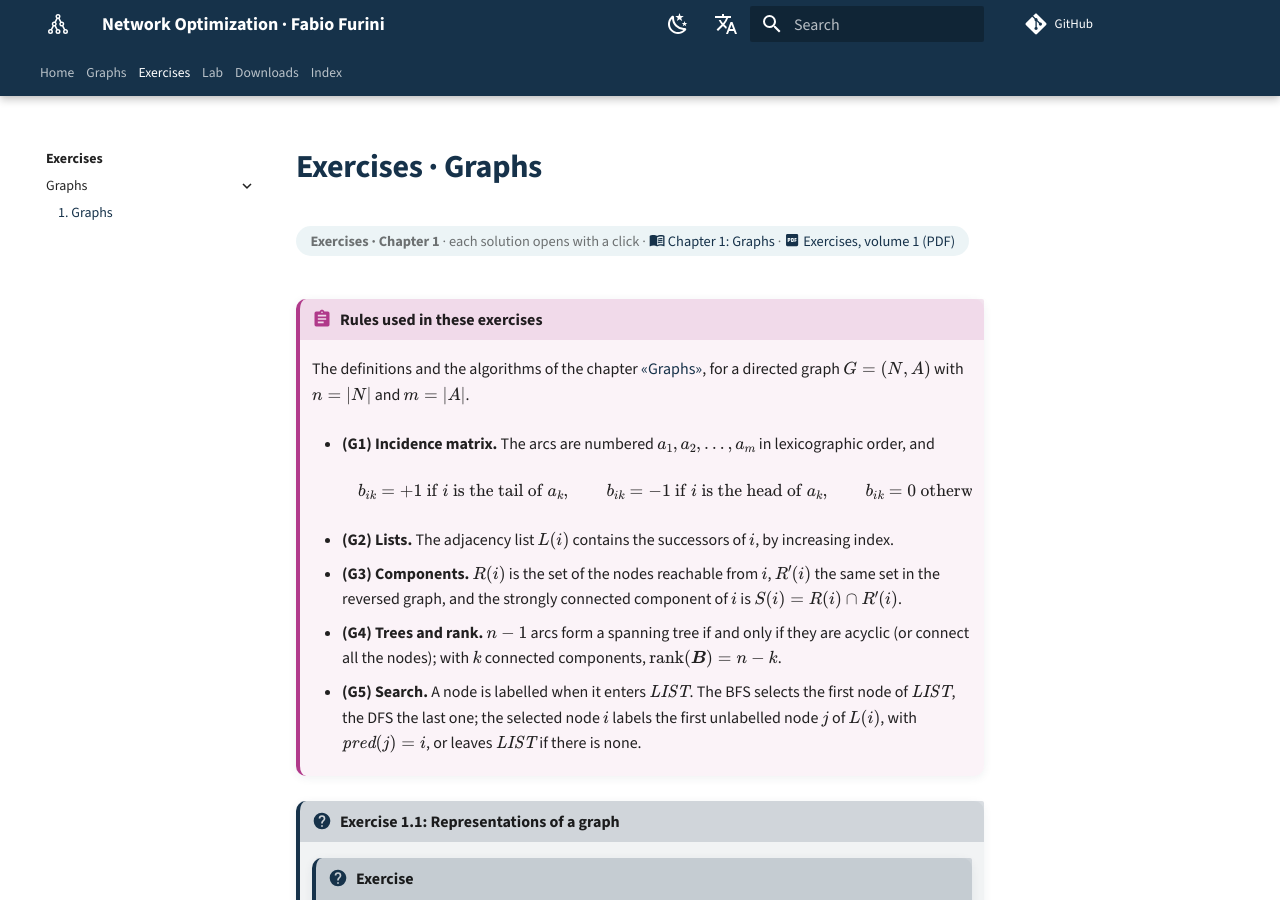
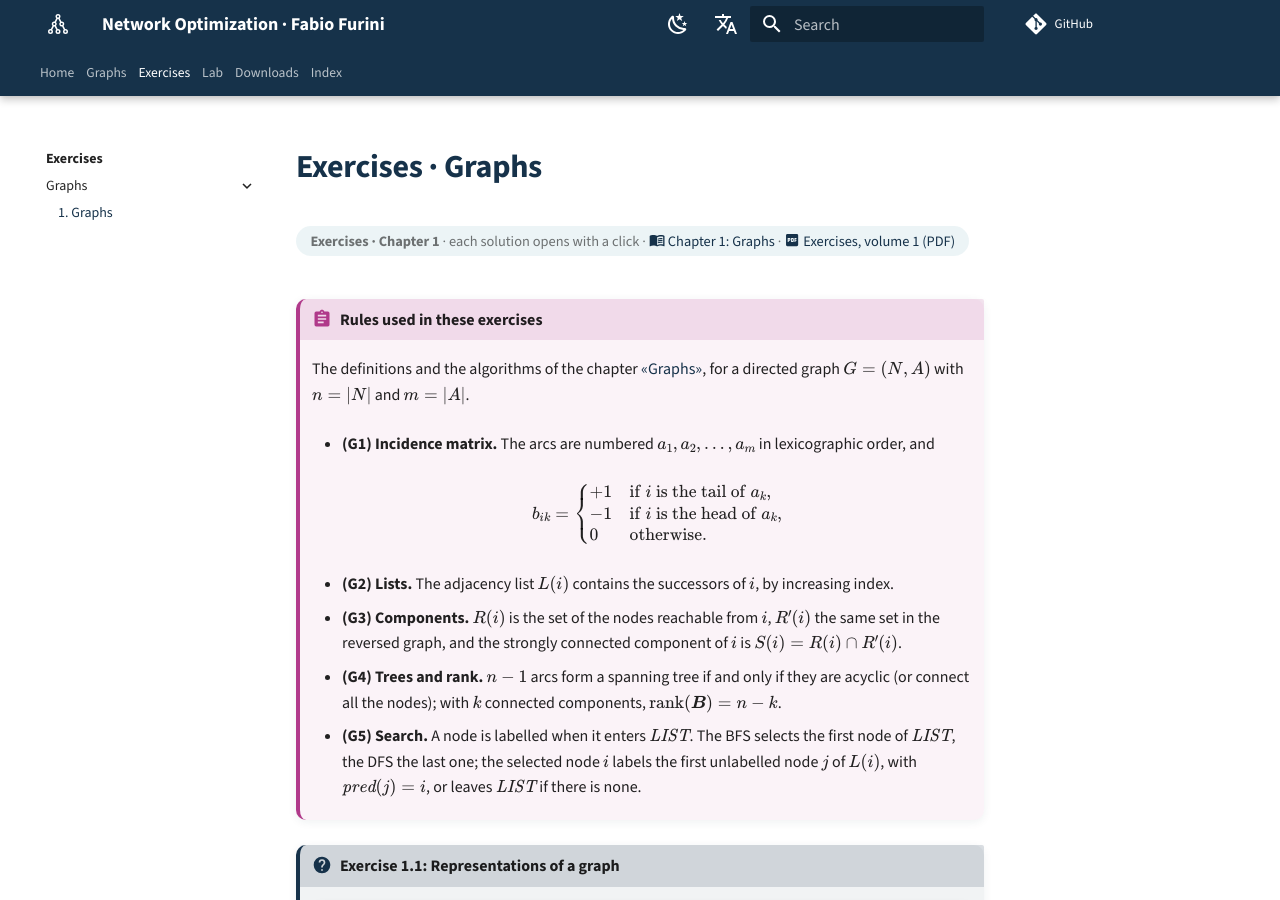
Before and after one commit to fabiofurini/network-optimization, an MkDocs documentation site: the page built from docs/exercises/graphs.md, in a window 1280 px wide and 900 px high. Built offline with MkDocs 1.6.1 and Material for MkDocs 9.7.7, drawn with Linux system fonts in a browser that asks for light colours; comment, search, counter and statistics services are not loaded.

Commit message:
Cap. 1: matrici su righe separate, passo 2 su due righe, titolo non ripetuto
Co-Authored-By: Claude Opus 5.5 <noreply@anthropic.com>

```diff
--- a/docs/exercises/graphs.md
+++ b/docs/exercises/graphs.md
@@ -17,8 +17,7 @@ title: "Exercises · Graphs"
     - **(G1)** <strong>Incidence matrix.</strong> The arcs are numbered $a_1,a_2,\dots,a_m$ in lexicographic order, and
 
         $$
-        b_{ik}=+1 \text{ if $i$ is the tail of } a_k, \qquad b_{ik}=-1 \text{ if $i$ is the head of } a_k, \qquad
-        b_{ik}=0 \text{ otherwise.}
+        b_{ik}=\begin{cases} +1 & \text{if $i$ is the tail of } a_k,\\ -1 & \text{if $i$ is the head of } a_k,\\ 0 & \text{otherwise.} \end{cases}
         $$
 
     - **(G2)** <strong>Lists.</strong> The adjacency list $L(i)$ contains the successors of $i$, by increasing index.
```
Also changed, not shown: docs/full-index.md (+0 -1 lines), docs/graphs/graphs/graph-search.md (+2 -4 lines), docs/graphs/graphs/representations-of-a-graph.md (+3 -1 lines), 2 other files.
